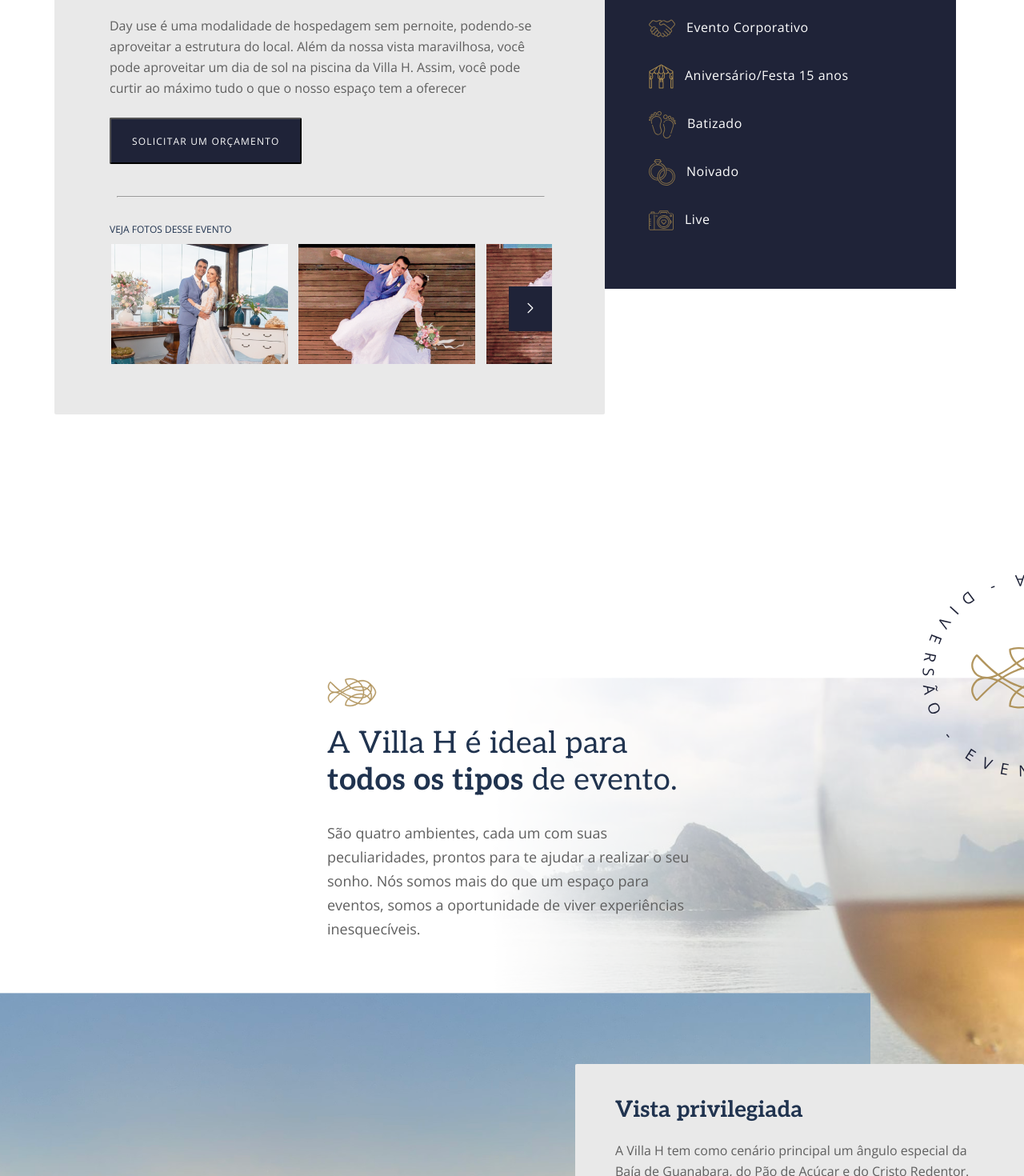
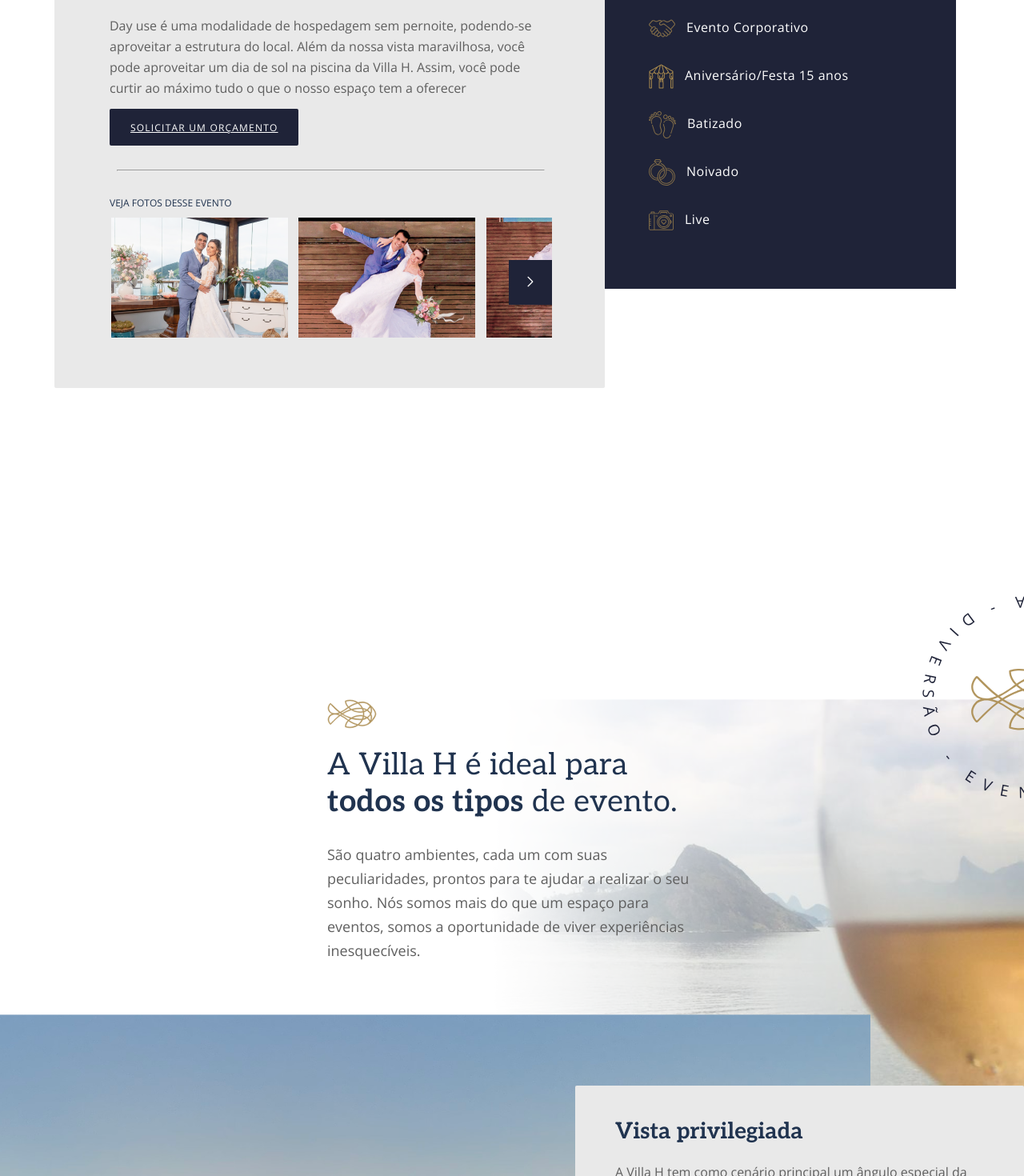
Before and after one commit to jessiicasantos/villa-h-react, a React (Create React App) app: page / in a window 1280 px wide. Shown: the part 4760-6230 px from the top of the page at 80% size. Built offline with nearby package versions, Linux system fonts and the light colour scheme.

Commit message:
Add/Config Links

```diff
--- a/src/components/Container/Container.css
+++ b/src/components/Container/Container.css
@@ -247,10 +247,10 @@
 }
 
 .section-bg-photo {
-    margin: 324px 0 252px;
     background-image: url('./SectionBGPhoto/img/champagne-mountain-sea.png');
     background-repeat: no-repeat;
-    background-position: right top;
+    background-position: right 351px;
+    padding: 350.4px 0 0;
     max-width: 1542px;
     width: 100%;
 }
@@ -350,6 +350,8 @@
 
 .card-bg-gastronomy {
     position: relative;
+    margin: 153.6px auto 0;
+    padding: 153px 15px 0;
 }
 
 .card-gastronomy {
--- a/src/components/Container/Container.jsx
+++ b/src/components/Container/Container.jsx
@@ -13,7 +13,7 @@
 const Container = () => (
   <>
     <div className="container">
-      <div className="benefits">
+      <div className="benefits" id="a-villa-h">
         <Section
           className="section section-dark"
           svg={<Fish />}
--- a/src/components/Container/EventSection/Event/Event.jsx
+++ b/src/components/Container/EventSection/Event/Event.jsx
@@ -48,9 +48,9 @@
         title={c.title}
         text={c.text}
         btn={
-          <button id="#orcamento" className="btn-dark-blue">
+          <a href="#orcamento" className="btn-dark-blue">
             SOLICITAR UM ORÇAMENTO
-          </button>
+          </a>
         }
         line={<hr />}
         subtitle={<h6>Veja fotos desse evento</h6>}
--- a/src/components/Container/EventSection/EventSection.jsx
+++ b/src/components/Container/EventSection/EventSection.jsx
@@ -3,7 +3,7 @@
 import Event from './Event/Event';
 
 const EventSection = () => (
-  <div className="container event-section">
+  <div className="container event-section" id="eventos">
     <Section
       svg={<Fish />}
       title={
--- a/src/components/Container/Footer/BoxContact/BoxContact.jsx
+++ b/src/components/Container/Footer/BoxContact/BoxContact.jsx
@@ -27,7 +27,7 @@
     <ul>
       {dataContact.map((c, i) => (
         <li key={`${c}`[i]}>
-          <a href={c.link}>
+          <a href={c.link} target="_blank" rel="noreferrer">
             {c.svg} {c.contact}
           </a>
         </li>
--- a/src/components/Container/Footer/Footer.jsx
+++ b/src/components/Container/Footer/Footer.jsx
@@ -23,12 +23,12 @@
 ];
 
 const Footer = () => (
-  <footer>
+  <footer id="depoimentos">
     <div className="container">
       <SwiperTxtTestimonial />
       <SwiperTestimonial />
       <hr />
-      <div className="orcamento">
+      <div className="orcamento" id="orcamento">
         <div className="orcamento-info">
           <Section
             className="theme-dark-blue"
@@ -46,6 +46,8 @@
           <a
             href="https://www.google.com/maps/dir//Villa+H+-+Estrada+Leopoldo+Fr%C3%B3es,+170+A+-+S%C3%A3o+Francisco,+Niter%C3%B3i+-+RJ,+24360-005/@-22.9152238,-43.1125778,17z/data=!4m8!4m7!1m0!1m5!1m1!1s0x99815a29e69905:0xbaa84dcba9860517!2m2!1d-43.1103891!2d-22.9152238"
             className="theme-gold"
+            target="_blank"
+            rel="noreferrer"
           >
             Saiba como chegar
             <span className="arrow-gold">{'>'}</span>
--- a/src/components/Container/Gallery/CardsGallery/CardsGallery.jsx
+++ b/src/components/Container/Gallery/CardsGallery/CardsGallery.jsx
@@ -23,7 +23,7 @@
 ];
 
 const CardsGallery = () => (
-  <ul className="gallery-list">
+  <ul className="gallery-list" id="fotos">
     {imageList.map((image, i) => (
       <li key={`${image}`[i]} className={`${i % 2 ? 'void' : 'photo'}`}>
         <img src={image.img} alt="" />
--- a/src/components/Container/Gastronomy/CardBGGastronomy/CardBGGastronomy.jsx
+++ b/src/components/Container/Gastronomy/CardBGGastronomy/CardBGGastronomy.jsx
@@ -3,7 +3,7 @@
 import { ReactComponent as Chef } from '../../../../assets/img/chef-icon.svg';
 
 const CardBGastronomy = () => (
-  <div className="container card-bg-gastronomy">
+  <div className="container card-bg-gastronomy" id="gastronomia">
     <div className="bg-gastronomy">
       <img src={ChefBG} alt="" />
     </div>
--- a/src/components/Container/SectionBGPhoto/SectionBGPhoto.jsx
+++ b/src/components/Container/SectionBGPhoto/SectionBGPhoto.jsx
@@ -2,7 +2,7 @@
 import InteractivePhotoCard from './InteractivePhotoCard/InteractivePhotoCard';
 
 const SectionBGPhoto = () => (
-  <div className="section-bg-photo">
+  <div className="section-bg-photo" id="estruturas">
     <SectionBG />
     <InteractivePhotoCard />
   </div>
```
